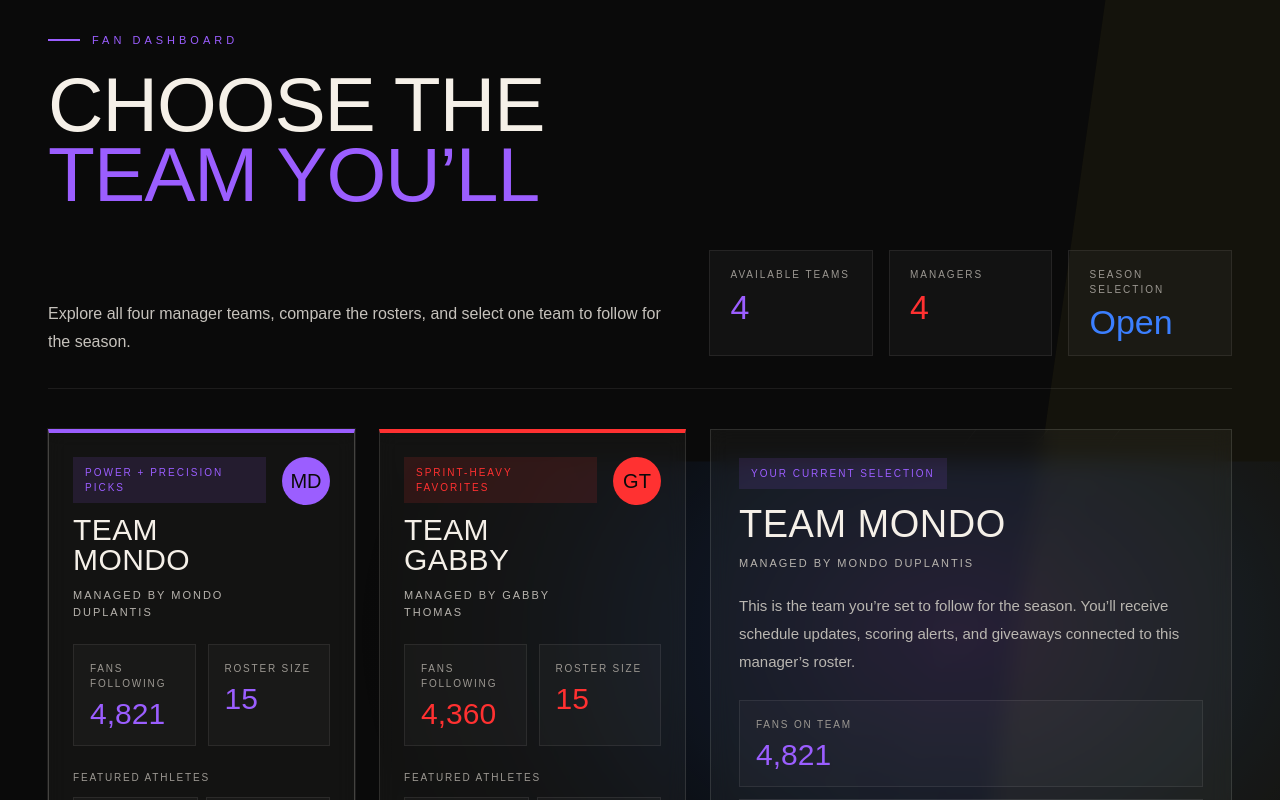
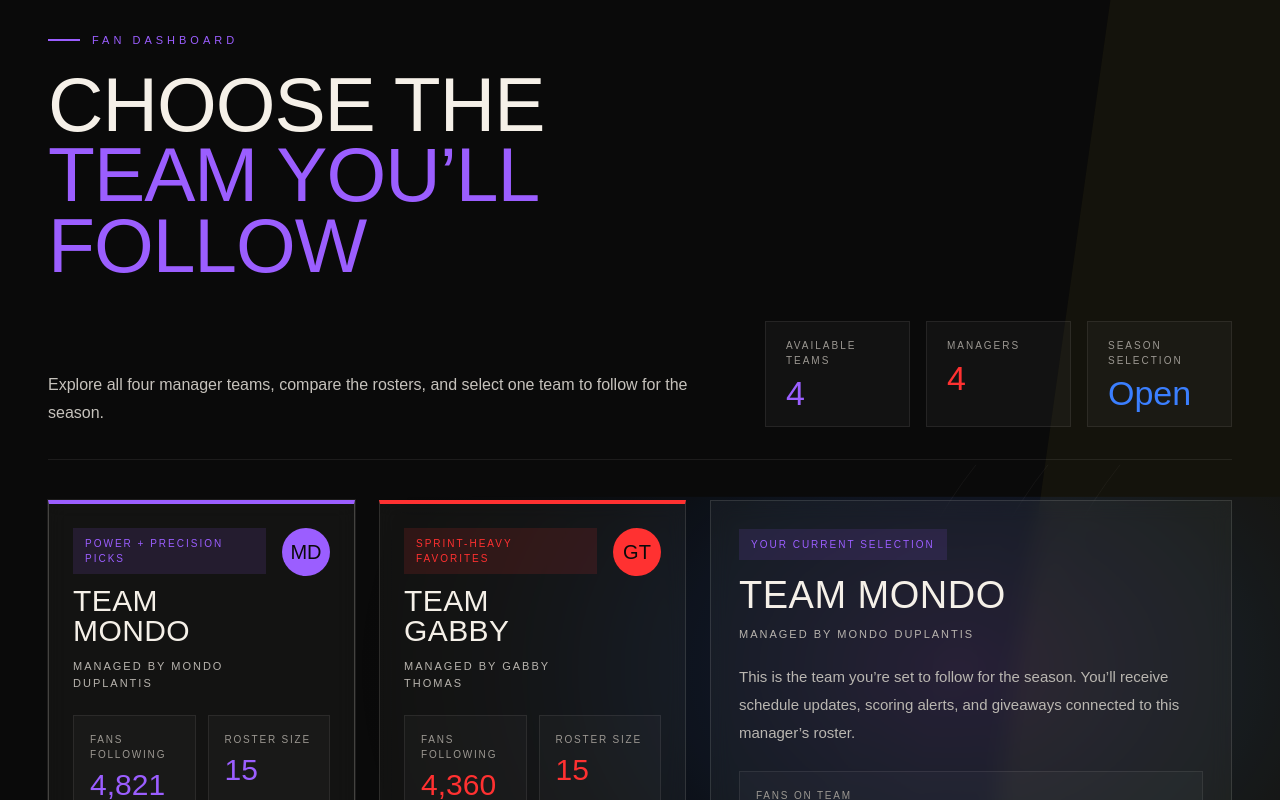
Before and after one commit to bwolkoys/TrackFieldFantasyApp, a Next.js app: page /dashboard-fans in a window 1280 px wide. Shown: the top 800 px of the page. Built offline with nearby package versions, Linux system fonts and the light colour scheme.

Commit message:
updated fan dashboard wording

```diff
--- a/app/dashboard-fans/page.tsx
+++ b/app/dashboard-fans/page.tsx
@@ -131,7 +131,7 @@ export default function FanDashboardPage() {
               </div>
               <h1 className="font-(--font-anton) text-[clamp(44px,6vw,88px)] uppercase leading-[0.92] tracking-[-1px]">
                 <span className="block">Choose The</span>
-                <span className="block text-[#9B5EFF]">Team You’ll</span>
+                <span className="block text-[#9B5EFF]">Team You’ll Follow</span>
                 <span className="block text-transparent [WebkitTextStroke:2px_#f5f0e8]">Follow</span>
               </h1>
               <p className="mt-5 max-w-170 text-[16px] font-light leading-7 text-[#c6c2bc]">
```
